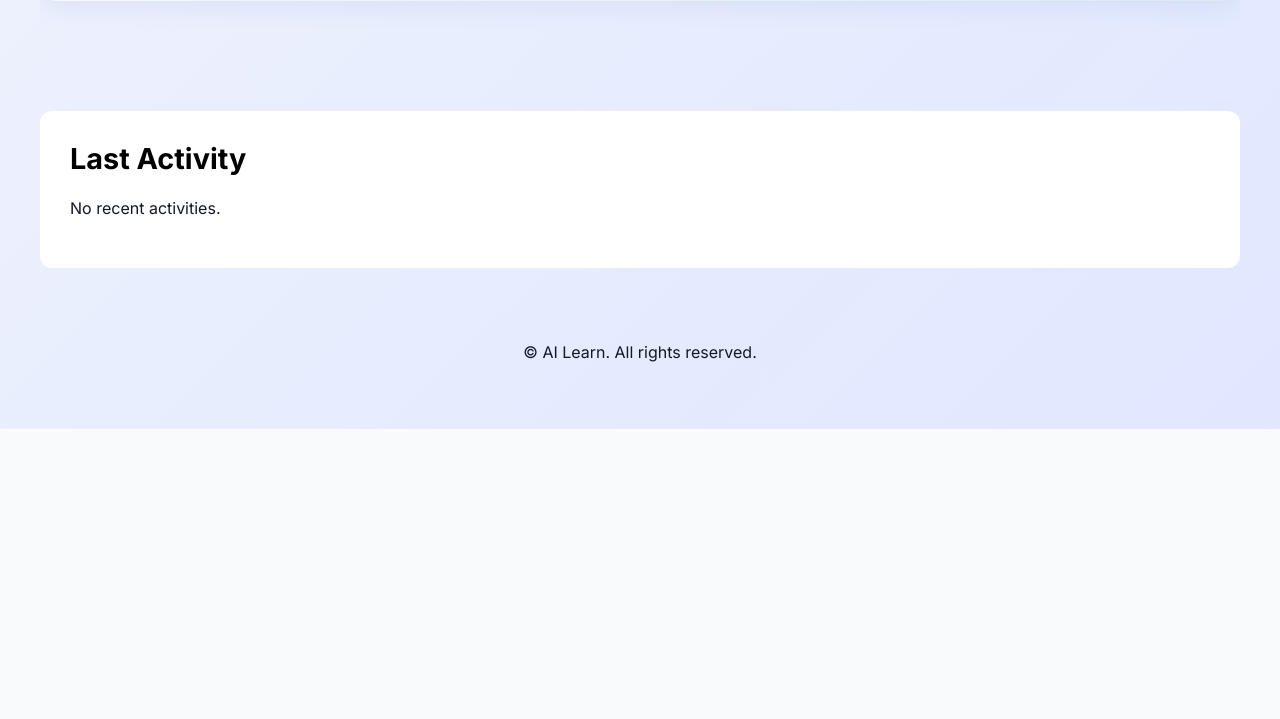
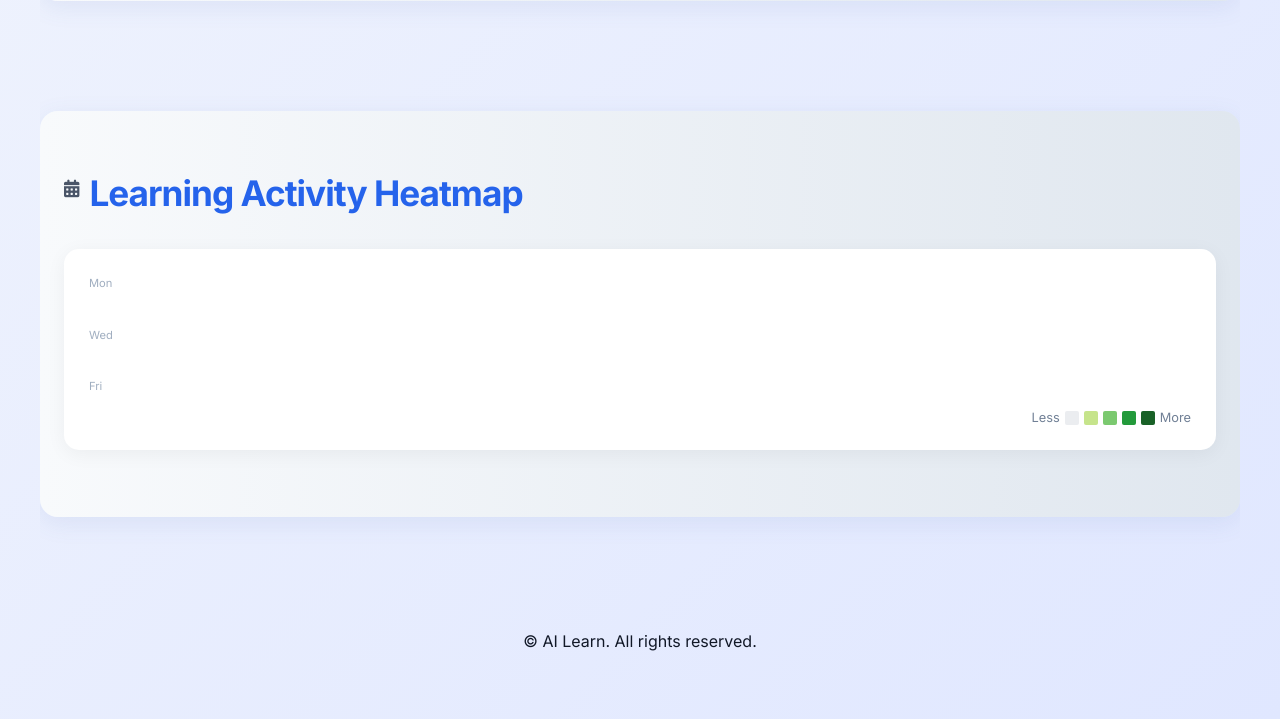
Before and after one commit to r258369/AILearning, a Django app: template templates/dashboard.html in a window 1280 px wide. Shown: the part 1592-2311 px from the top of the page. Before the commit the page ends 2021 px from the top, so only its background shows below. Run offline with Django 4.2, Linux system fonts and the light colour scheme; the template is opened without the code that fills it, so the values that code supplies are empty; parts of the project's set-up code (start-up, migrations or seed data) failed here and were passed over.

Commit message:
Implement learning activity heatmap in dashboard
Added a heatmap section to visualize learning activities with corresponding styles and JavaScript implementation.

```diff
--- a/templates/dashboard.html
+++ b/templates/dashboard.html
@@ -4,11 +4,88 @@
 {% block title %}Dashboard{% endblock %}
 
 
+
 {% block extra_css %}
     <style>
+        .heatmap-container {
+            background: white;
+            padding: 25px;
+            border-radius: 15px;
+            box-shadow: 0 4px 20px rgba(0,0,0,0.05);
+            margin-bottom: 35px;
+            overflow-x: auto;
+        }
+        .heatmap-title {
+            margin-bottom: 15px;
+            font-size: 1.1em;
+            color: #4a5568;
+            display: flex;
+            align-items: center;
+            gap: 10px;
+        }
+        .heatmap-wrapper {
+            display: flex;
+            flex-direction: column;
+            align-items: flex-start;
+        }
+        .heatmap-grid {
+            display: grid;
+            grid-auto-flow: column;
+            grid-template-columns: repeat(53, 14px);
+            grid-template-rows: repeat(7, 14px);
+            gap: 3px;
+        }
+        .heatmap-cell {
+            width: 14px;
+            height: 14px;
+            border-radius: 2px;
+            background-color: #ebedf0;
+            cursor: pointer;
+            transition: transform 0.1s ease;
+        }
+        .heatmap-cell:hover {
+            outline: 1px solid rgba(0,0,0,0.3);
+            transform: scale(1.2);
+            z-index: 10;
+        }
+        .level-0 { background-color: #ebedf0; }
+        .level-1 { background-color: #c6e48b; }
+        .level-2 { background-color: #7bc96f; }
+        .level-3 { background-color: #239a3b; }
+        .level-4 { background-color: #196127; }
 
+        .heatmap-legend {
+            display: flex;
+            align-items: center;
+            gap: 5px;
+            margin-top: 15px;
+            font-size: 0.8em;
+            color: #718096;
+            align-self: flex-end;
+        }
+        .month-labels {
+            display: grid;
+            grid-template-columns: repeat(53, 14px);
+            gap: 3px;
+            margin-bottom: 5px;
+            font-size: 0.8em;
+            color: #718096;
+        }
+        .month-label {
+            grid-column: span 4;
+        }
+        .day-labels {
+            display: flex;
+            flex-direction: column;
+            justify-content: space-between;
+            margin-right: 8px;
+            font-size: 0.7em;
+            color: #a0aec0;
+            padding: 2px 0;
+        }
     </style>
 {% endblock %}
+
 
 {% block content %}
     <div class="container">
@@ -36,6 +113,8 @@
                 <!-- Progress Report Content Start -->
                 <div class="report-container">
                     <h1>Your Learning Progress Report</h1>
+
+
 
                     <div class="report-section">
                         <h2>Course Progress Overview</h2>
@@ -109,32 +188,38 @@
 
 
 
-                <div class="recent-activity-section" style="margin-top: 30px;">
-                    <h2>Last Activity</h2>
-                    <div class="recent-activity-list">
-                        {% if user_profile.last_lesson_completed %}
-                        <div class="recent-activity-item">
-                            <span class="activity-icon"><i class="fas fa-book-open"></i></span>
-                            <div class="activity-details">
-                                <p class="title">Completed Lesson: {{ user_profile.last_lesson_completed }}</p>
-                                <p class="time">Just now</p>
+                <!-- Heatmap Section -->
+                    <div class="report-section">
+                        <div class="heatmap-title">
+                            <i class="fas fa-calendar-alt"></i>
+                            <h2>Learning Activity Heatmap</h2>
+                        </div>
+                        <div class="heatmap-container">
+                            <div class="heatmap-wrapper">
+                                <div style="display: flex;">
+                                    <div class="day-labels">
+                                        <span>Mon</span>
+                                        <span>Wed</span>
+                                        <span>Fri</span>
+                                    </div>
+                                    <div>
+                                        <!-- Month labels will be added by JS -->
+                                        <div id="monthLabels" class="month-labels"></div>
+                                        <div id="heatmapGrid" class="heatmap-grid"></div>
+                                    </div>
+                                </div>
+                                <div class="heatmap-legend">
+                                    <span>Less</span>
+                                    <div class="heatmap-cell level-0"></div>
+                                    <div class="heatmap-cell level-1"></div>
+                                    <div class="heatmap-cell level-2"></div>
+                                    <div class="heatmap-cell level-3"></div>
+                                    <div class="heatmap-cell level-4"></div>
+                                    <span>More</span>
+                                </div>
                             </div>
                         </div>
-                        {% endif %}
-                        {% if user_profile.last_quiz_taken %}
-                        <div class="recent-activity-item">
-                            <span class="activity-icon"><i class="fas fa-question-circle"></i></span>
-                            <div class="activity-details">
-                                <p class="title">Quiz Taken: {{ user_profile.last_quiz_taken }}</p>
-                                <p class="time">Just now</p>
-                            </div>
-                        </div>
-                        {% endif %}
-                        {% if not user_profile.last_lesson_completed and not user_profile.last_quiz_taken %}
-                        <p>No recent activities.</p>
-                        {% endif %}
                     </div>
-                </div>
             </div>
         </div>
     </div>
@@ -285,5 +370,60 @@
       };
 
       const pieChart = new Chart(document.getElementById('quizPieChart'), pieConfig);
+
+      // --- Heatmap Implementation ---
+      const heatmapData = {{ heatmap_data|safe }};
+      const gridContainer = document.getElementById('heatmapGrid');
+      const monthLabelsContainer = document.getElementById('monthLabels');
+
+      const today = new Date();
+      const currentYear = today.getFullYear();
+      const startDate = new Date(currentYear, 0, 1);
+
+      // Align to nearest Monday (GitHub style, though GitHub uses Sunday)
+      // Let's use Monday as the first row since we labeled Mon/Wed/Fri
+      const startDay = startDate.getDay(); // 0 is Sunday, 1 is Monday
+      const diff = startDate.getDate() - startDay + (startDay === 0 ? -6 : 1);
+      const gridStart = new Date(startDate.setDate(diff));
+
+      const months = ['Jan', 'Feb', 'Mar', 'Apr', 'May', 'Jun', 'Jul', 'Aug', 'Sep', 'Oct', 'Nov', 'Dec'];
+      let lastMonth = -1;
+
+      for (let i = 0; i < 371; i++) {
+        const date = new Date(gridStart);
+        date.setDate(gridStart.getDate() + i);
+
+        const dateStr = date.toISOString().split('T')[0];
+        const count = heatmapData[dateStr] || 0;
+
+        let level = 0;
+        if (count > 0 && count <= 1) level = 1;
+        else if (count > 1 && count <= 3) level = 2;
+        else if (count > 3 && count <= 5) level = 3;
+        else if (count > 5) level = 4;
+
+        const cell = document.createElement('div');
+        cell.className = `heatmap-cell level-${level}`;
+        cell.title = `${date.toDateString()}: ${count} activities`;
+
+        // Outside current year?
+        if (date.getFullYear() !== currentYear) {
+          cell.style.opacity = '0';
+          cell.style.pointerEvents = 'none';
+        }
+
+        gridContainer.appendChild(cell);
+
+        // Add month labels
+        if (date.getFullYear() === currentYear && date.getMonth() !== lastMonth) {
+            const weekIndex = Math.floor(i / 7);
+            const mLabel = document.createElement('div');
+            mLabel.className = 'month-label';
+            mLabel.innerText = months[date.getMonth()];
+            mLabel.style.gridColumnStart = weekIndex + 1;
+            monthLabelsContainer.appendChild(mLabel);
+            lastMonth = date.getMonth();
+        }
+      }
     </script>
 {% endblock %}
```
